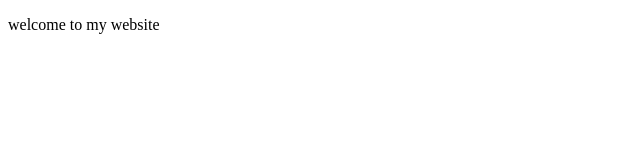
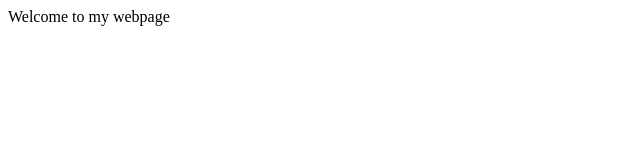
Before and after one commit to spacecatplayz/spacecatplayz.github.io, a plain HTML site: page index.html in a window 1280 px wide. Shown: the whole page, without its empty margins (0-640 px from the left). Drawn offline with Linux system fonts and the light colour scheme.

Commit message:
Update index.html

```diff
--- a/index.html
+++ b/index.html
@@ -2,6 +2,6 @@
 <html>
     <body>
     <title>home page</title>
-    <p>welcome to my website</p>
+    <header>Welcome to my webpage</header>
     </body>
 </html>
```
